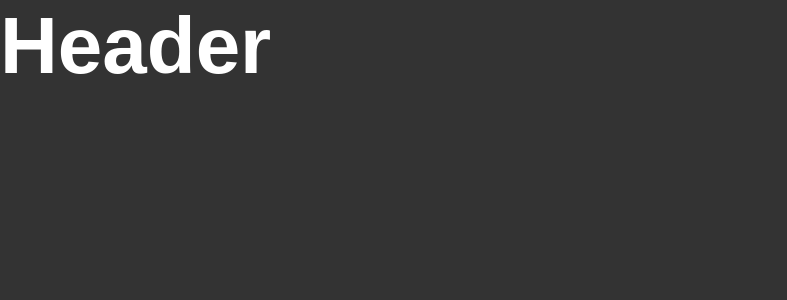
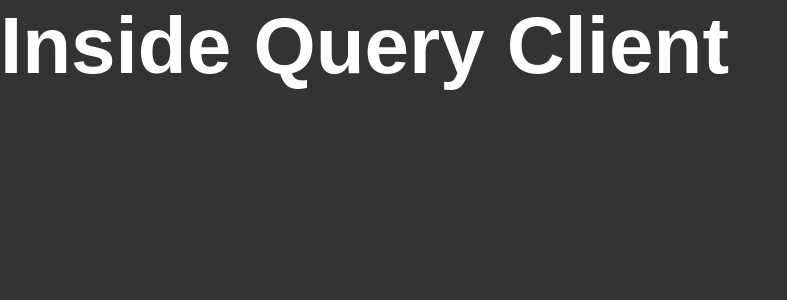
Before and after one commit to jhony75/FieloChallengeEureka, a React app: page / in a window 1280 px wide. Shown: the top 300 px of the page, without its empty margins (0-787 px from the left). Built offline with nearby package versions, Linux system fonts and the light colour scheme.

Commit message:
fix(api): axios instance initialized.

```diff
--- a/src/App.jsx
+++ b/src/App.jsx
@@ -1,5 +1,5 @@
 import './styles/global.scss';
 
 export default function App() {
-  return <h1>Header</h1>;
+  return <h1>Inside Query Client</h1>;
 }
```
Also changed, not shown: src/api/fieloRequest.js (added, +7 -0 lines).
